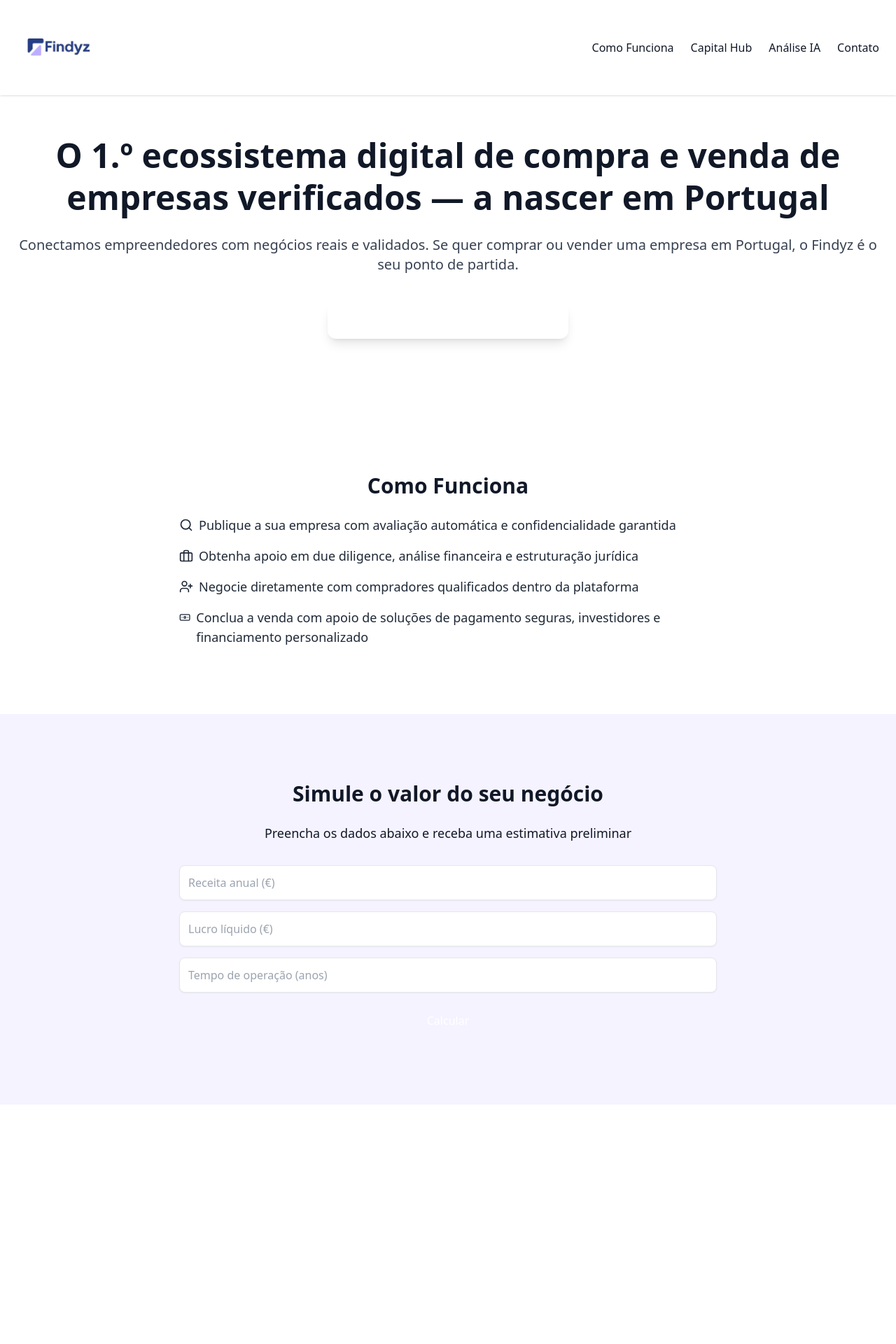
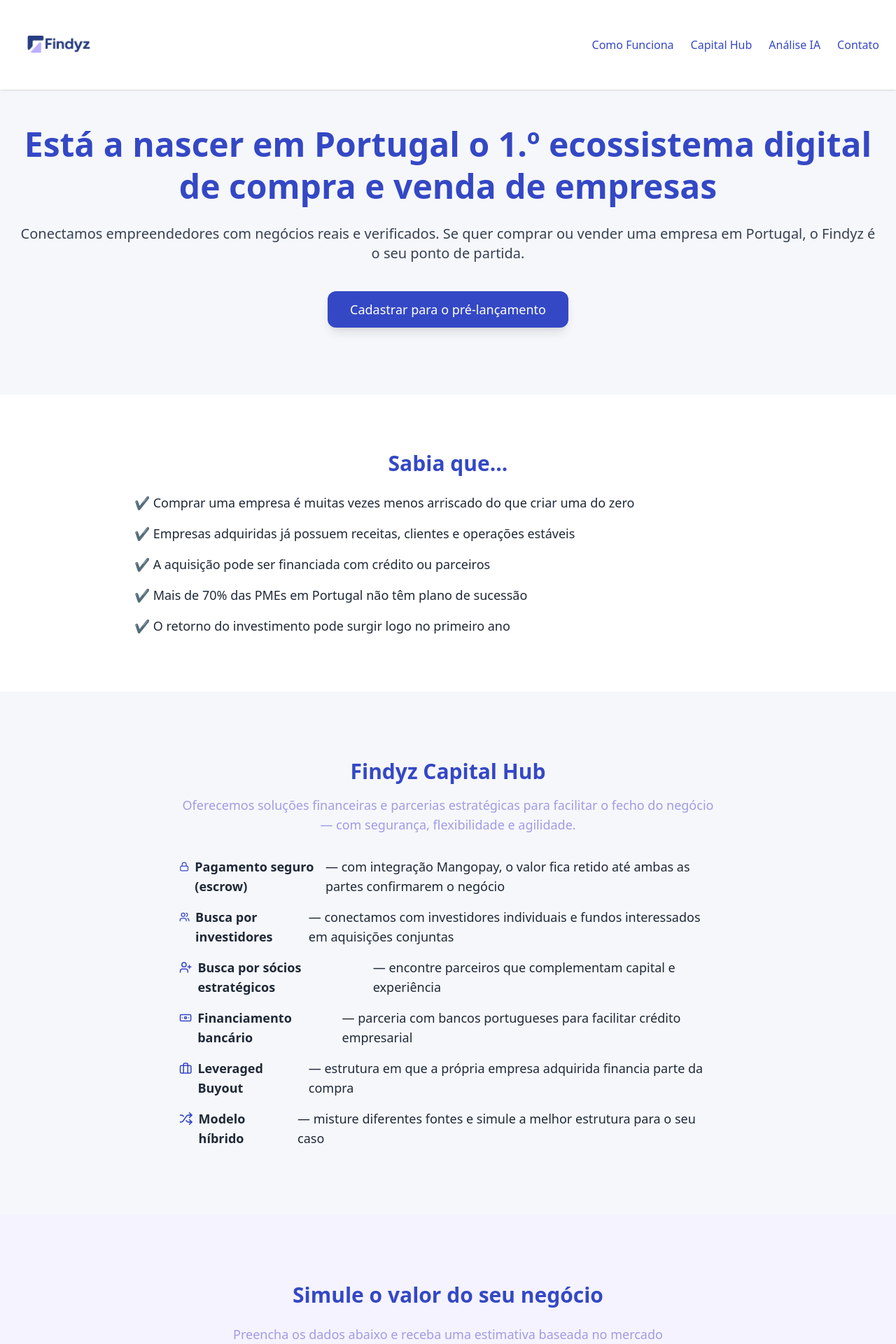
Before and after one commit to femascao/findyz, a Next.js app: page / in a window 1280 px wide. Shown: the top 1920 px of the page at 70% size. Before the commit the page ends 1578 px from the top, so only its background shows below. Built offline with nearby package versions, Linux system fonts and the light colour scheme.

Commit message:
novo layout valutaion

```diff
--- a/app/page.jsx
+++ b/app/page.jsx
@@ -15,7 +15,11 @@
     const tempo = parseFloat(data.get("tempo"));
 
     if (!isNaN(receita) && !isNaN(lucro) && !isNaN(tempo)) {
-      const baseValuation = lucro * 3 + receita * 0.3 + tempo * 5000;
+      // Fórmula mais robusta considerando múltiplos médios do mercado
+      const margemLucro = lucro / receita;
+      let multiploLucro = margemLucro > 0.2 ? 4 : margemLucro > 0.1 ? 3.5 : 3;
+      let multiploReceita = tempo > 5 ? 0.4 : 0.3;
+      const baseValuation = lucro * multiploLucro + receita * multiploReceita;
       setValuation(baseValuation.toFixed(2));
     } else {
       setValuation("Dados inválidos");
@@ -23,8 +27,9 @@
   }
 
   return (
-    <div className="min-h-screen bg-background text-gray-900">
+    <div className="min-h-screen bg-[#F6F7FB] text-gray-900">
       <head>
+        <meta name="google-site-verification" content="EdfXCh222S1MaK2DojP94z1dcDHFHMyV-hg05In1psY" />
         <title>Findyz | Compre ou venda empresas verificados em Portugal</title>
         <meta name="description" content="O Findyz liga empreendedores a empresas validadas em Portugal. Compre ou venda negócios com segurança, análise IA e financiamento inteligente." />
         <meta property="og:title" content="Findyz - Empresas verificadas à venda em Portugal" />
@@ -34,8 +39,8 @@
       </head>
 
       {/* Header */}
-      <header className="bg-white shadow fixed top-0 left-0 w-full z-50 text-primary">
-        <div className="max-w-7xl mx-auto px-6 py-2 flex justify-between items-center">
+      <header className="bg-white shadow fixed top-0 left-0 w-full z-50 text-[#3448C5]">
+        <div className="max-w-7xl mx-auto px-6 py-1 flex justify-between items-center">
           <Image src="/assets/findyz_logo_transparent.png" alt="Logo Findyz" width={120} height={50} priority />
           <nav className="space-x-6 font-medium">
             <a href="#como-funciona" className="hover:underline">Como Funciona</a>
@@ -46,19 +51,20 @@
         </div>
       </header>
 
-      <main className="pt-24">
+      <main className="pt-20">
+
         {/* Hero Section */}
-        <section className="px-6 py-24 max-w-7xl mx-auto bg-background text-center">
-          <h1 className="text-5xl font-bold leading-tight text-primary">
-            O 1.º ecossistema digital de compra e venda de empresas verificados — a nascer em Portugal
+        <section className="px-6 py-24 max-w-7xl mx-auto bg-[#F6F7FB] text-center">
+          <h1 className="text-5xl font-bold leading-tight text-[#3448C5]">
+            Está a nascer em Portugal o 1.º ecossistema digital de compra e venda de empresas
           </h1>
           <p className="mt-6 text-xl text-gray-700">
-            Conectamos empreendedores com negócios reais e validados. Se quer comprar ou vender uma empresa em Portugal, o Findyz é o seu ponto de partida.
+            Conectamos empreendedores com negócios reais e verificados. Se quer comprar ou vender uma empresa em Portugal, o Findyz é o seu ponto de partida.
           </p>
           <div className="mt-10">
             <a
               href="#cadastro"
-              className="inline-block bg-primary hover:bg-secondary text-white text-lg px-8 py-3 rounded-xl shadow-lg transition"
+              className="inline-block bg-[#3448C5] hover:bg-[#A09CE5] text-white text-lg px-8 py-3 rounded-xl shadow-lg transition"
               aria-label="Cadastrar para o pré-lançamento"
             >
               Cadastrar para o pré-lançamento
@@ -66,35 +72,95 @@
           </div>
         </section>
 
-        {/* Como Funciona */}
-        <section id="como-funciona" className="px-6 py-24 max-w-7xl mx-auto bg-background">
-          <h2 className="text-3xl font-bold text-center text-primary mb-6">Como Funciona</h2>
-          <ul className="space-y-4 text-lg text-gray-800 max-w-3xl mx-auto">
-            <li className="flex items-start gap-2"><Search className="text-primary mt-1" size={20} /> Publique a sua empresa com avaliação automática e confidencialidade garantida</li>
-            <li className="flex items-start gap-2"><Briefcase className="text-primary mt-1" size={20} /> Obtenha apoio em due diligence, análise financeira e estruturação jurídica</li>
-            <li className="flex items-start gap-2"><UserPlus className="text-primary mt-1" size={20} /> Negocie diretamente com compradores qualificados dentro da plataforma</li>
-            <li className="flex items-start gap-2"><Banknote className="text-primary mt-1" size={20} /> Conclua a venda com apoio de soluções de pagamento seguras, investidores e financiamento personalizado</li>
-          </ul>
+        {/* Facts Section */}
+        <section className="bg-white py-20 text-gray-800">
+          <div className="max-w-4xl mx-auto text-center">
+            <h2 className="text-3xl font-bold text-[#3448C5] mb-6">Sabia que...</h2>
+            <ul className="space-y-4 text-left text-lg">
+              <li>✔️ Comprar uma empresa é muitas vezes menos arriscado do que criar uma do zero</li>
+              <li>✔️ Empresas adquiridas já possuem receitas, clientes e operações estáveis</li>
+              <li>✔️ A aquisição pode ser financiada com crédito ou parceiros</li>
+              <li>✔️ Mais de 70% das PMEs em Portugal não têm plano de sucessão</li>
+              <li>✔️ O retorno do investimento pode surgir logo no primeiro ano</li>
+            </ul>
+          </div>
         </section>
 
-        {/* Simulador de Valuation com cálculo */}
+        {/* Simulador com lógica avançada */}
+        <section id="capital-hub" className="px-6 py-24 bg-[#F6F7FB]">
+          <div className="max-w-7xl mx-auto">
+            <h2 className="text-3xl font-bold text-center text-[#3448C5]">Findyz Capital Hub</h2>
+            <p className="mt-4 text-center text-[#A09CE5] text-lg max-w-3xl mx-auto">
+              Oferecemos soluções financeiras e parcerias estratégicas para facilitar o fecho do negócio — com segurança, flexibilidade e agilidade.
+            </p>
+            <ul className="mt-8 space-y-4 text-lg text-gray-800 max-w-3xl mx-auto">
+              <li className="flex items-start gap-2"><Lock className="text-[#3448C5] mt-1" size={20} /> <strong>Pagamento seguro (escrow)</strong> — com integração Mangopay, o valor fica retido até ambas as partes confirmarem o negócio</li>
+              <li className="flex items-start gap-2"><Users className="text-[#3448C5] mt-1" size={20} /> <strong>Busca por investidores</strong> — conectamos com investidores individuais e fundos interessados em aquisições conjuntas</li>
+              <li className="flex items-start gap-2"><UserPlus className="text-[#3448C5] mt-1" size={20} /> <strong>Busca por sócios estratégicos</strong> — encontre parceiros que complementam capital e experiência</li>
+              <li className="flex items-start gap-2"><Banknote className="text-[#3448C5] mt-1" size={20} /> <strong>Financiamento bancário</strong> — parceria com bancos portugueses para facilitar crédito empresarial</li>
+              <li className="flex items-start gap-2"><Briefcase className="text-[#3448C5] mt-1" size={20} /> <strong>Leveraged Buyout</strong> — estrutura em que a própria empresa adquirida financia parte da compra</li>
+              <li className="flex items-start gap-2"><Shuffle className="text-[#3448C5] mt-1" size={20} /> <strong>Modelo híbrido</strong> — misture diferentes fontes e simule a melhor estrutura para o seu caso</li>
+            </ul>
+          </div>
+        </section>
+
         <section className="bg-violet-50 py-24">
           <div className="max-w-3xl mx-auto text-center">
-            <h2 className="text-3xl font-bold text-primary mb-6">Simule o valor do seu negócio</h2>
-            <p className="text-lg text-secondary mb-8">Preencha os dados abaixo e receba uma estimativa preliminar</p>
+            <h2 className="text-3xl font-bold text-[#3448C5] mb-6">Simule o valor do seu negócio</h2>
+            <p className="text-lg text-[#A09CE5] mb-8">Preencha os dados abaixo e receba uma estimativa baseada no mercado</p>
             <form onSubmit={handleValuationSubmit} className="space-y-4 text-left">
-              <input name="receita" type="number" placeholder="Receita anual (€)" className="w-full border p-3 rounded-lg shadow-sm" aria-label="Receita anual" />
-              <input name="lucro" type="number" placeholder="Lucro líquido (€)" className="w-full border p-3 rounded-lg shadow-sm" aria-label="Lucro líquido" />
-              <input name="tempo" type="number" placeholder="Tempo de operação (anos)" className="w-full border p-3 rounded-lg shadow-sm" aria-label="Tempo de operação" />
-              <button type="submit" className="w-full bg-primary hover:bg-secondary text-white py-3 rounded-lg" aria-label="Calcular Valuation">Calcular</button>
+              <input name="receita" type="number" placeholder="Receita anual (€)" className="w-full border p-3 rounded-lg shadow-sm" aria-label="Receita anual" required />
+              <input name="lucro" type="number" placeholder="Lucro líquido (€)" className="w-full border p-3 rounded-lg shadow-sm" aria-label="Lucro líquido" required />
+              <input name="tempo" type="number" placeholder="Tempo de operação (anos)" className="w-full border p-3 rounded-lg shadow-sm" aria-label="Tempo de operação" required />
+              <button type="submit" className="w-full bg-[#3448C5] hover:bg-[#A09CE5] text-white py-3 rounded-lg" aria-label="Calcular Valuation">Calcular</button>
             </form>
             {valuation && (
-              <div className="mt-6 text-xl text-primary">
+              <div className="mt-6 text-xl text-[#3448C5]">
                 Valuation estimado: <strong>€ {valuation}</strong>
               </div>
             )}
           </div>
         </section>
+        {/* FAQ Section */}
+        <section className="px-6 py-24 bg-white">
+          <div className="max-w-4xl mx-auto">
+            <h2 className="text-3xl font-bold text-center text-[#3448C5] mb-10">Perguntas Frequentes</h2>
+            <div className="space-y-6 text-gray-800 text-lg">
+              <div>
+                <h3 className="font-semibold">Quem pode comprar uma empresa no Findyz?</h3>
+                <p>Qualquer empreendedor ou investidor verificado com interesse em adquirir negócios em funcionamento.</p>
+              </div>
+              <div>
+                <h3 className="font-semibold">Como sei que os dados são confiáveis?</h3>
+                <p>Todos os perfis — tanto de empresas como de compradores — são verificados antes de serem publicados.</p>
+              </div>
+              <div>
+                <h3 className="font-semibold">É possível simular o valor do meu negócio?</h3>
+                <p>Sim! Aceda à secção de simulação e insira os dados financeiros para obter uma estimativa automática.</p>
+              </div>
+              <div>
+                <h3 className="font-semibold">O Findyz cobra comissão?</h3>
+                <p>Durante o pré-lançamento, o acesso é gratuito. Após isso, poderá haver planos comissões apenas sobre transações bem-sucedidas.</p>
+              </div>
+            </div>
+          </div>
+        </section>
+        {/* Formulário de pré-cadastro */}
+        <section id="cadastro" className="px-6 py-24 bg-gray-50">
+          <h3 className="text-2xl font-semibold text-center mb-6 text-[#3448C5]">
+            Quer vender ou comprar uma empresa?
+          </h3>
+          <form action="https://formspree.io/f/mldbeqnd" method="POST" className="max-w-2xl mx-auto space-y-4">
+            <input type="email" name="email" required placeholder="Seu e-mail" className="w-full border p-3 rounded-lg shadow-sm" />
+            <select name="interesse" required className="w-full border p-3 rounded-lg shadow-sm">
+              <option value="">Tenho interesse em...</option>
+              <option value="comprar">Comprar uma empresa</option>
+              <option value="vender">Vender minha empresa</option>
+            </select>
+            <textarea name="mensagem" rows="4" placeholder="Conte mais sobre o que procura ou oferece" className="w-full border p-3 rounded-lg shadow-sm"></textarea>
+            <button type="submit" className="w-full bg-[#3448C5] hover:bg-[#A09CE5] text-white py-3 rounded-lg">Enviar</button>
+          </form>
+        </section>
       </main>
     </div>
   );
```
